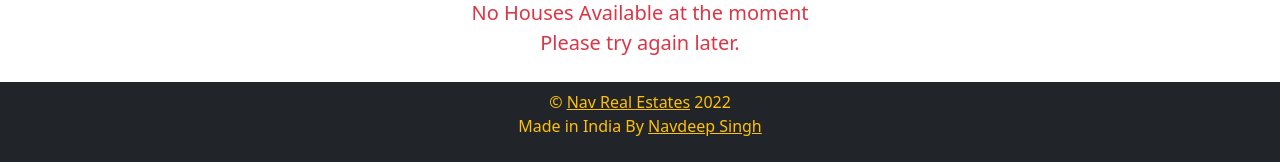
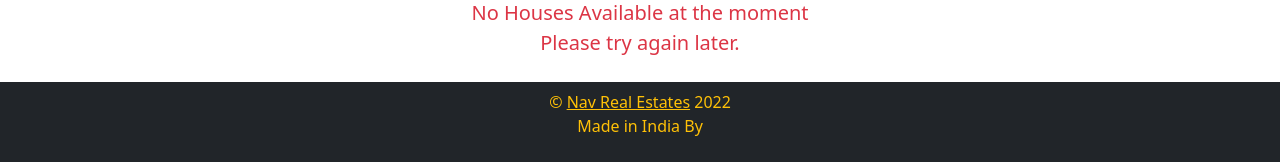
Before and after one commit to Navdeepsingh4298/nav-real-estates, a PHP site: page /index.php in a window 1280 px wide. Shown: the part 867-1029 px from the top of the page. Run offline with PHP 8.4, Linux system fonts and the light colour scheme; data that the repository does not hold is empty.

Commit message:
Update footer.php

```diff
--- a/includes/footer.php
+++ b/includes/footer.php
@@ -1,7 +1,8 @@
 
 <footer class="text-center container-fluid bg-dark text-warning p-2">
 	<p>&copy; <a href="index.php" class="link">Nav Real Estates</a> <?php echo date("Y"); ?> <br>
-	Made in India By <a href="https://www.navdev.ml" class="link" target="_blank" rel="noopener">Navdeep Singh</a></p>
+ 	Made in India By <!--<a href="https://www.navdev.ml" class="link" target="_blank" rel="noopener">Navdeep Singh</a> -->
+	</p>
 </footer>
 </body>
 </html>
```
